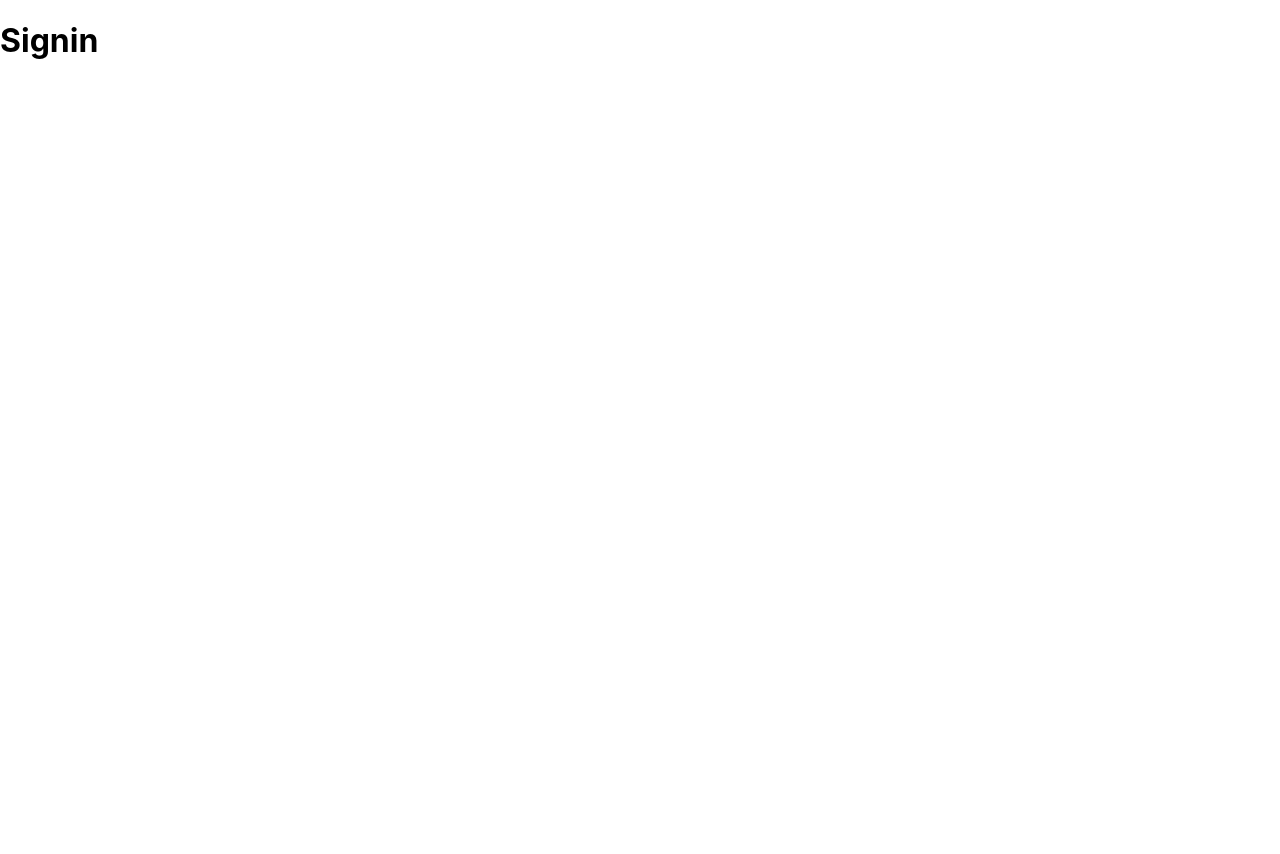
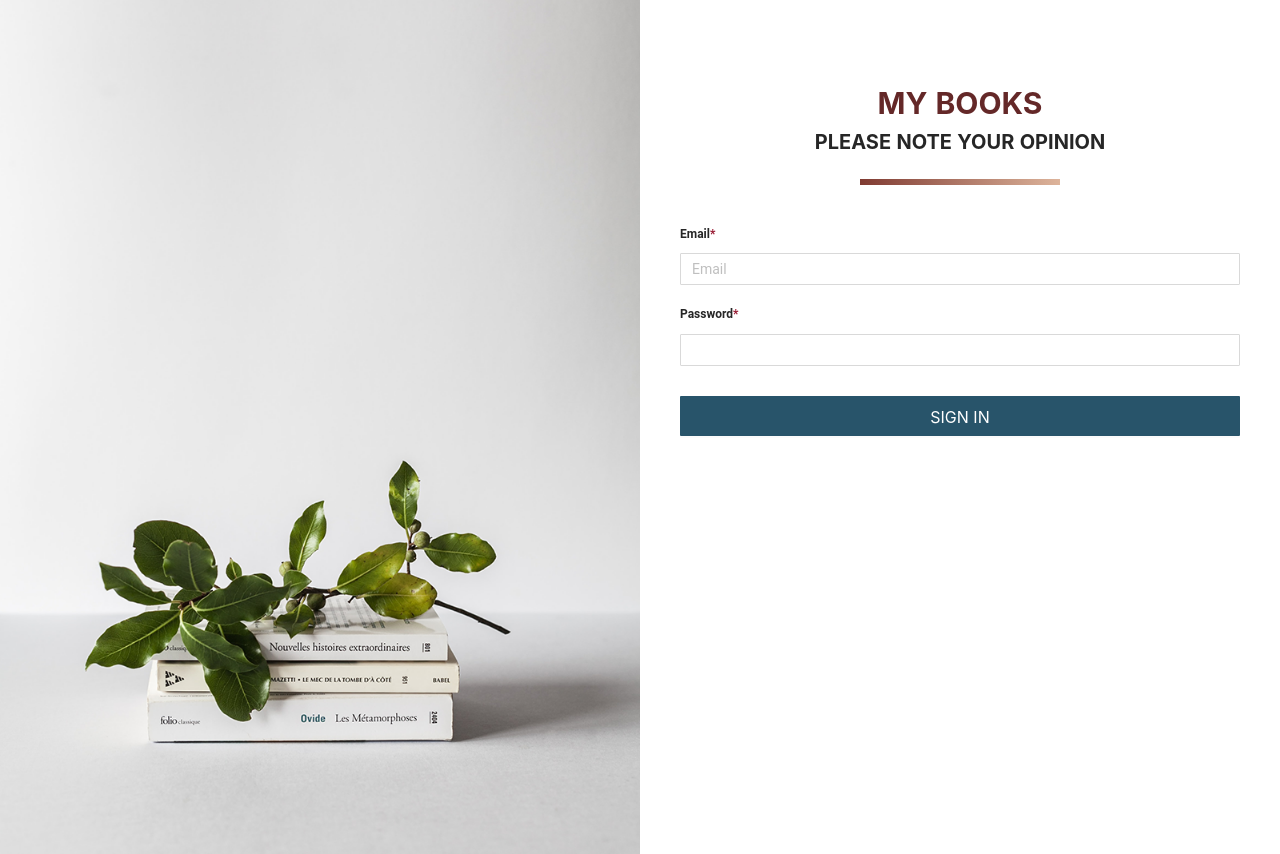
Before and after one commit to FriedBob/book-review-memo, a React (Create React App) app: page /signin in a window 1280 px wide. Before the commit the page ends 800 px from the top, so only its background shows below. Built offline with nearby package versions, Linux system fonts and the light colour scheme.

Commit message:
Signin page basic design

```diff
--- a/package.json
+++ b/package.json
@@ -11,6 +11,7 @@
     "@types/node": "^16.11.39",
     "@types/react": "^18.0.12",
     "@types/react-dom": "^18.0.5",
+    "antd": "^4.21.0",
     "react": "^18.1.0",
     "react-dom": "^18.1.0",
     "react-error-boundary": "^3.1.4",
--- /dev/null
+++ b/src/components/Signin.module.css
@@ -0,0 +1,98 @@
+.signin_row {
+  height: 100vh;
+}
+
+.signin_title {
+  text-align: center;
+  font-size: 30px;
+  font-weight: bold;
+  color: #642828;
+  text-transform: uppercase;
+  margin-top: 80px;
+}
+
+.signin_subtitle {
+  text-align: center;
+  font-size: 20px;
+  font-weight: bold;
+  text-transform: uppercase;
+}
+
+.signin_underline {
+  width: 200px;
+  height: 6px;
+  margin-right: auto;
+  margin-left: auto;
+  margin-top: 20px;
+  background: linear-gradient(to right, #803b32, #ddb49b);
+}
+
+.signin_contents {
+  margin-top: 50px;
+  background-color: #f3f7f8;
+  margin-left: auto;
+  margin-right: auto;
+  width: 800px;
+}
+
+.signin_bg {
+  width: 100%;
+}
+
+.email_title {
+  font-family: Roboto;
+  font-size: 12px;
+  font-weight: bold;
+  margin-top: 40px;
+  text-align: left;
+  padding-left: 40px;
+}
+
+.password_title {
+  font-family: Roboto;
+  font-size: 12px;
+  font-weight: bold;
+  margin-top: 10px;
+  text-align: left;
+  padding-left: 40px;
+}
+
+.required {
+  color: #971931;
+}
+
+.input_area {
+  padding-top: 10px;
+  padding-bottom: 10px;
+  padding-left: 40px;
+  padding-right: 40px;
+}
+
+.input {
+  width: 100%;
+  border-radius: 1px;
+  border-width: 1px;
+  font-family: Roboto;
+}
+
+.button_area {
+  text-align: center;
+  padding-left: 40px;
+  padding-right: 40px;
+  margin-top: 20px;
+}
+
+.button {
+  border-color: #28546a;
+  background-color: #28546a;
+  text-transform: uppercase;
+  border-radius: 1px;
+  border-width: 2px;
+  color: white;
+  width: 100%;
+}
+
+.button:hover {
+  background-color: #28546a;
+  color: white;
+}
--- a/src/components/Signin.tsx
+++ b/src/components/Signin.tsx
@@ -1,7 +1,56 @@
+import { Button, Col, Input, Row } from "antd";
+import styles from "./Signin.module.css";
+
 export default function Signin() {
   return (
-    <div>
-      <h1>Signin</h1>
-    </div>
+    <Row align="middle" className={styles.signin_row}>
+      <Col span={24}>
+        <Row className={styles.singin_contents}>
+          <Col span={12}>
+            <img
+              src="/bg_signin.png"
+              className={styles.signin_bg}
+              alt="Signin"
+            />
+          </Col>
+          <Col span={12}>
+            <div className={styles.signin_title}>My Books</div>
+            <div className={styles.signin_subtitle}>
+              Please Note Your Opinion
+            </div>
+            <div className={styles.signin_underline} />
+            <div className={styles.email_title}>
+              Email
+              <span className={styles.required}>*</span>
+            </div>
+            <div className={styles.input_area}>
+              <Input
+                placeholder="Email"
+                autoComplete="email"
+                name="email"
+                className={styles.input}
+              />
+            </div>
+            <div className={styles.password_title}>
+              Password
+              <span className={styles.required}>*</span>
+            </div>
+            <div className={styles.input_area}>
+              <Input
+                type="password"
+                autoComplete="current-password"
+                name="email"
+                className={styles.input}
+              />
+            </div>
+            <div className={styles.button_area}>
+              <Button size="large" className={styles.button}>
+                Sign In
+              </Button>
+            </div>
+          </Col>
+        </Row>
+      </Col>
+    </Row>
   );
 }
```
Also changed, not shown: src/index.tsx (+7 -6 lines), public/bg_signin.png (added), 1 other file (tests, documents, lock files or other folders).
